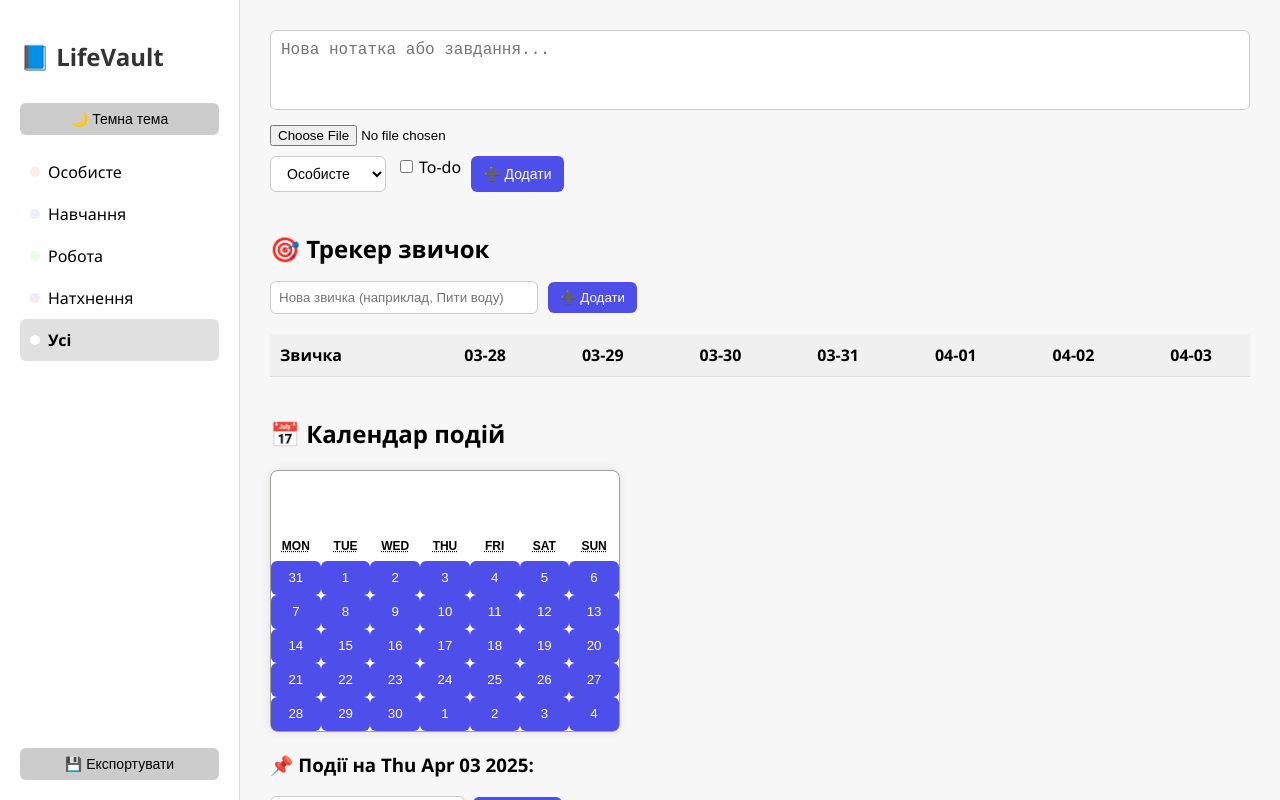
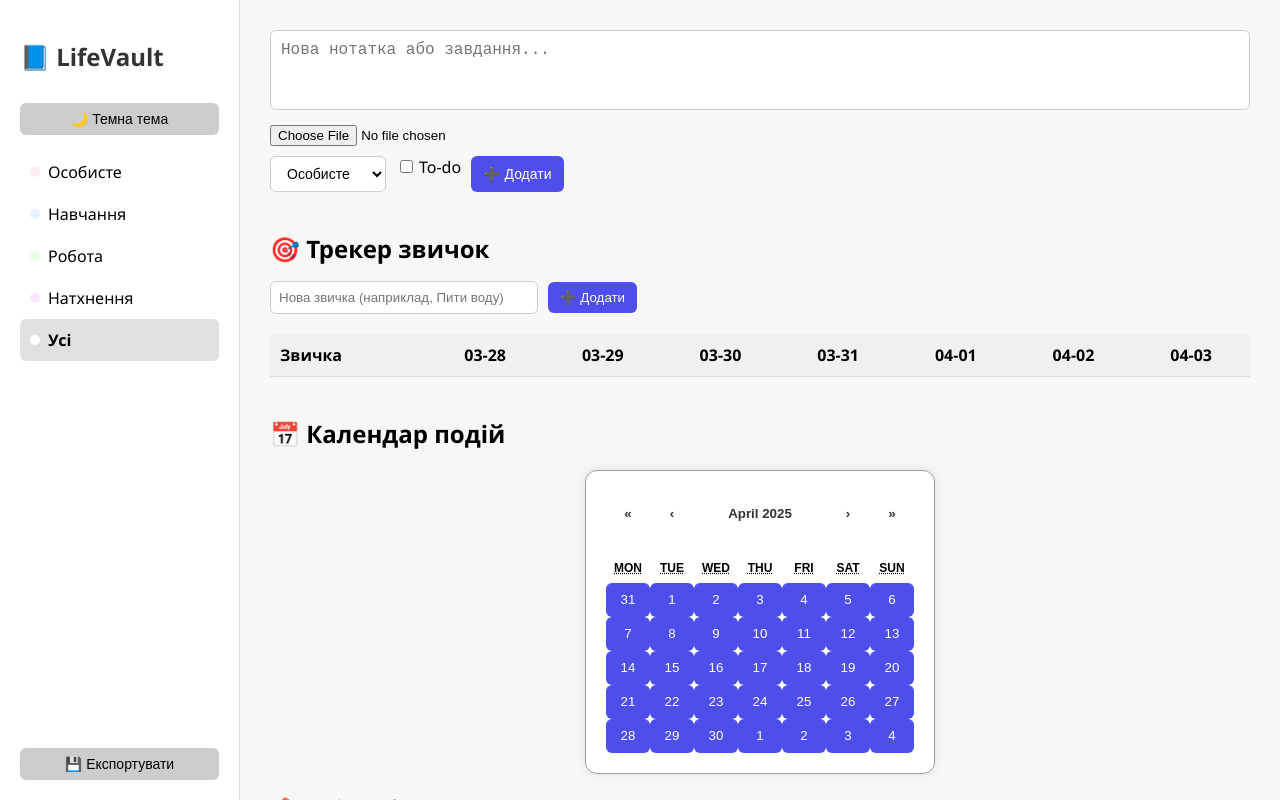
Before and after one commit to Vidziano/LifeVault, a React (Create React App) app: page / in a window 1280 px wide. Built offline with nearby package versions, Linux system fonts and the light colour scheme.

Commit message:
покращено календар та усунено проблемо при зміні теми

```diff
--- a/src/App.css
+++ b/src/App.css
@@ -291,6 +291,13 @@ body.dark .habit-progress-bar {
 }
 
 
+
+
+
+
+
+
+/* === КАЛЕНДАР === */
 .calendar-wrapper {
   margin-top: 40px;
 }
@@ -302,6 +309,12 @@ body.dark .habit-progress-bar {
   border: 1px solid #ccc;
 }
 
+body.dark .calendar-wrapper input {
+  background-color: #444;
+  color: white;
+  border: 1px solid #666;
+}
+
 .calendar-wrapper button {
   padding: 8px 12px;
   border: none;
@@ -311,10 +324,17 @@ body.dark .habit-progress-bar {
   cursor: pointer;
 }
 
+/* --- Основний календар --- */
 .react-calendar {
-  border: none;
-  border-radius: 8px;
-  box-shadow: 0 0 10px rgba(0, 0, 0, 0.1);
+  width: 100%;
+  max-width: 1000px;
+  font-family: inherit;
+  font-size: 16px;
+  background-color: var(--bg);
+  border-radius: 12px;
+  padding: 20px;
+  margin: 20px auto;
+  box-shadow: 0 0 10px rgba(0,0,0,0.1);
 }
 
 body.dark .react-calendar {
@@ -322,8 +342,102 @@ body.dark .react-calendar {
   color: #fff;
 }
 
-body.dark .calendar-wrapper input {
-  background-color: #444;
-  color: white;
-  border: 1px solid #666;
+/* --- Заголовок (місяць + рік) --- */
+.react-calendar__navigation {
+  font-size: 18px;
+  margin-bottom: 12px;
+  color: inherit;
 }
+
+/* --- Сьогоднішня дата --- */
+.react-calendar__tile--now {
+  background: transparent !important;
+}
+
+.calendar-today {
+  background: #81c784 !important;
+  color: white !important;
+  border-radius: 50% !important;
+  position: relative;
+  z-index: 2;
+  box-shadow: 0 0 0 2px #388e3c;
+}
+
+/* --- Виділення при кліку --- */
+.react-calendar__tile--active {
+  background: #4e4eeb !important;
+  color: white !important;
+  border-radius: 50%;
+}
+
+/* --- Hover ефект --- */
+.react-calendar__tile:hover {
+  background-color: rgba(0, 0, 0, 0.05);
+  border-radius: 8px;
+}
+
+body.dark .react-calendar__tile:hover {
+  background-color: rgba(255, 255, 255, 0.1);
+}
+
+/* --- Збільшений масштаб --- */
+.large-calendar {
+  transform: scale(1.2);
+  transform-origin: top center;
+  margin-top: 10px;
+}
+
+/* === ТОЧКИ ПОДІЙ === */
+:root {
+  --color-робота: #ffab91;
+  --color-навчання: #81d4fa;
+  --color-особисте: #a5d6a7;
+  --color-інше: #ce93d8;
+  --dot-opacity: 0.9;
+  --badge-text: #000;
+}
+
+body.dark {
+  --color-робота: #f48fb1;
+  --color-навчання: #4fc3f7;
+  --color-особисте: #66bb6a;
+  --color-інше: #ba68c8;
+  --dot-opacity: 1;
+  --badge-text: #fff;
+}
+
+.dot {
+  width: 6px;
+  height: 6px;
+  border-radius: 50%;
+  margin: 1px;
+  opacity: var(--dot-opacity);
+}
+
+.dot.робота { background-color: var(--color-робота); }
+.dot.навчання { background-color: var(--color-навчання); }
+.dot.особисте { background-color: var(--color-особисте); }
+.dot.інше { background-color: var(--color-інше); }
+
+/* === Бейджі (текст подій) === */
+.badge {
+  padding: 2px 6px;
+  border-radius: 4px;
+  color: var(--badge-text);
+}
+
+.badge.робота { background-color: var(--color-робота); }
+.badge.навчання { background-color: var(--color-навчання); }
+.badge.особисте { background-color: var(--color-особисте); }
+.badge.інше { background-color: var(--color-інше); }
+
+
+.react-calendar__navigation button {
+  background: none;
+  color: #333; /* темний текст для світлої теми */
+  font-weight: bold;
+}
+
+body.dark .react-calendar__navigation button {
+  color: #fff; /* світлий текст для темної теми */
+}
```
